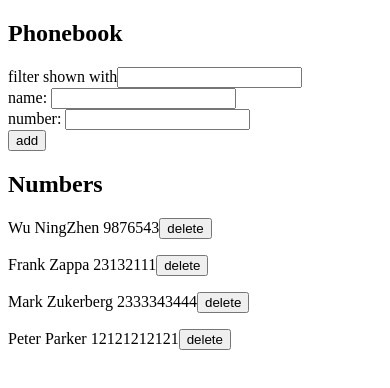
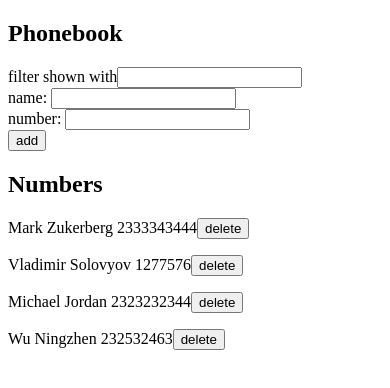
Before and after one commit to Dimisz/HelsinkiFullstack, a React (Create React App) app in the folder part2/phonebook/: page / in a window 390 px wide. Shown: the top 388 px of the page. Built offline with nearby package versions, Linux system fonts and the light colour scheme; data requests are answered from the project's data file.

Commit message:
2.20*: Phonebook step12

```diff
--- a/part2/phonebook/db.json
+++ b/part2/phonebook/db.json
@@ -1,24 +1,24 @@
 {
   "persons": [
-    {
-      "name": "Wu NingZhen",
-      "number": "9876543",
-      "id": "Wu NingZhen9876543"
-    },
-    {
-      "name": "Frank Zappa",
-      "number": "23132111",
-      "id": "Frank Zappa23132111"
-    },
     {
       "name": "Mark Zukerberg",
       "number": "2333343444",
       "id": "Mark Zukerberg2333343444"
     },
     {
-      "name": "Peter Parker",
-      "number": "12121212121",
-      "id": "Peter Parker345678999"
+      "name": "Vladimir Solovyov",
+      "number": "1277576",
+      "id": "Vladimir Solovyov1277576"
+    },
+    {
+      "name": "Michael Jordan",
+      "number": "2323232344",
+      "id": "Michael Jordan2323232344"
+    },
+    {
+      "name": "Wu Ningzhen",
+      "number": "232532463",
+      "id": "Wu Ningzhen232532463"
     }
   ]
 }
--- a/part2/phonebook/src/App.js
+++ b/part2/phonebook/src/App.js
@@ -71,7 +71,7 @@
               // console.log(response)
               getPersonsFromServer();
               console.log('updated user')
-              setMessageClass('success-added')
+              setMessageClass('success')
               setMessage(`${newPerson.name}'s contact successfully updated`)
 
               setTimeout(()=>{
@@ -109,8 +109,9 @@
 
               setPersons(persons.concat(newNameObj));
               setFilteredPersons(persons);
+              getPersonsFromServer();
 
-              setMessageClass('success-added')
+              setMessageClass('success')
               setMessage(`${newNameObj.name}'s contact added to the phone book`)
               setTimeout(()=>{
                 setMessage(null)
@@ -143,11 +144,20 @@
         // console.log(response)
         getPersonsFromServer();
 
-        setMessageClass('success-deleted')
+        setMessageClass('success')
               setMessage(`${arg.name}'s contact deleted from the phone book`)
               setTimeout(()=>{
                 setMessage(null)
               }, 5000)
+      })
+      .catch((error) => {
+        console.log(error)
+        setMessageClass('error')
+        setMessage(`${arg.name}'s information is no longer on the server`)
+        getPersonsFromServer();
+        setTimeout(()=>{
+          setMessage(null)
+        }, 5000)
       })
     console.log(`delete with id: ${arg.id}`)
     }
--- a/part2/phonebook/src/index.css
+++ b/part2/phonebook/src/index.css
@@ -1,4 +1,4 @@
-.success-added {
+.success {
     color: green;
     background: lightgrey;
     font-size: 20px;
@@ -8,7 +8,7 @@
     margin-bottom: 10px;
   }
 
-  .success-deleted {
+  .error {
     color: red;
     background: lightgrey;
     font-size: 20px;
```
